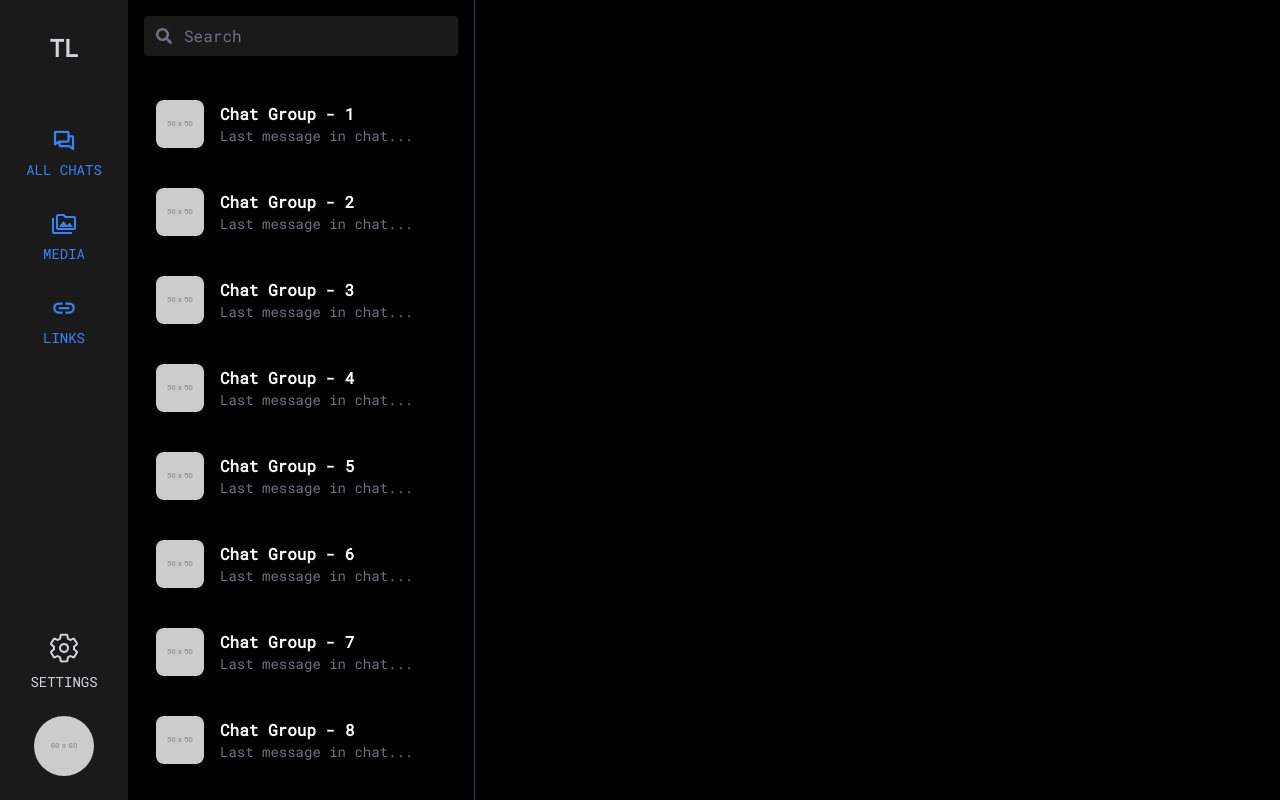
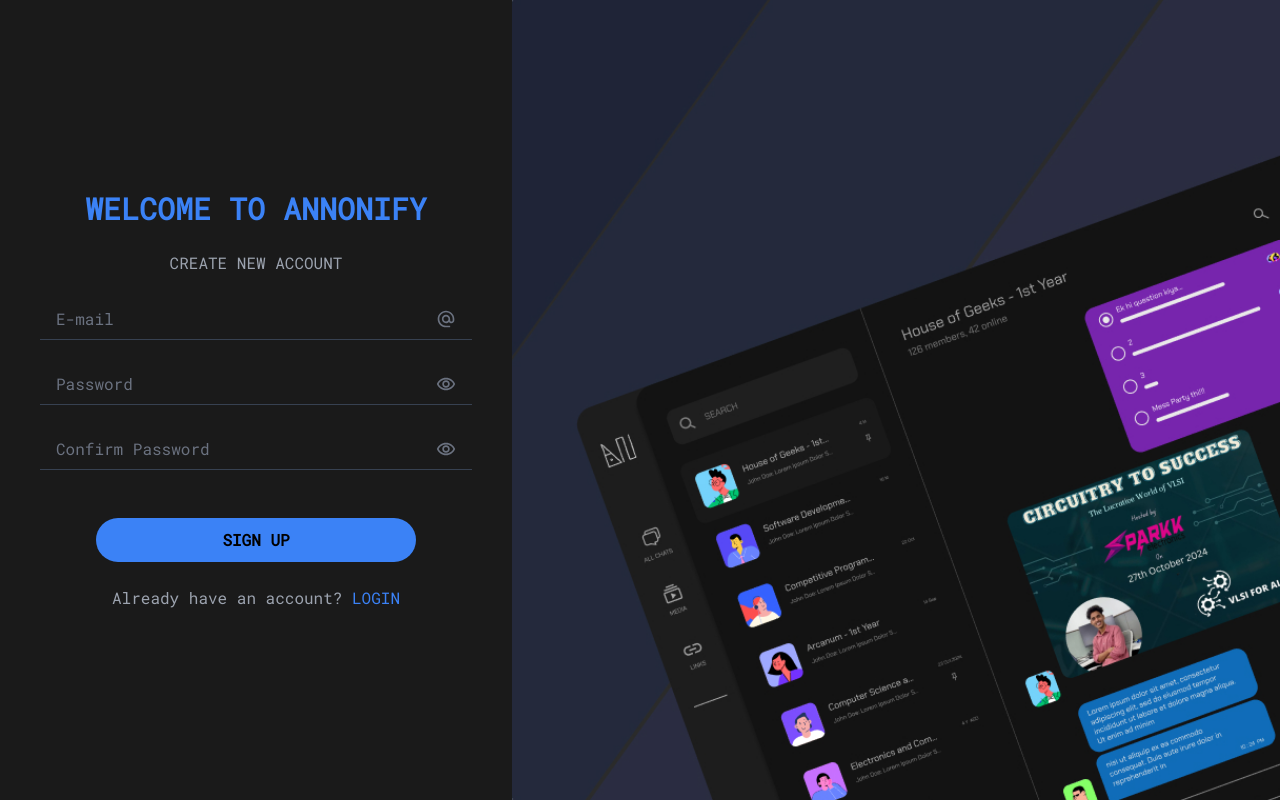
Before and after one commit to InternLay-HG/TEAM_IOSTREAM, a React (Create React App) app in the folder annonify-web/: page / in a window 1280 px wide. Built offline with nearby package versions, Linux system fonts and the light colour scheme.

Commit message:
Update App.js

```diff
--- a/annonify-web/src/App.js
+++ b/annonify-web/src/App.js
@@ -3,22 +3,36 @@
 import ChatList from "./components/ChatList";
 import ChatWindow from "./components/ChatWindow";
 import ChatDetails from "./components/ChatDetails";
+import SignupPage from "./components/SignupPage";
+import AvatarPage from "./components/AvatarPage";
+import LoginPage from "./components/LoginPage";
+
 
 function App() {
+  const [currentPage, setCurrentPage] = useState("signup");
   const [selectedChat, setSelectedChat] = useState(null);
-  const [showDetails, setShowDetails] = useState(false); // New state for toggling details
+  const [showDetails, setShowDetails] = useState(false);
+
+  const handleSignup = () => setCurrentPage("avatar");
+  const handleAvatar = () => setCurrentPage("login");
+  const handleLogin = () => setCurrentPage("chat");
 
   const handleChatSelect = (chat) => {
     setSelectedChat(chat);
-    setShowDetails(false); // Reset details visibility when selecting a new chat
+    setShowDetails(false);
   };
 
   const toggleChatDetails = () => {
-    setShowDetails((prev) => !prev); // Toggle visibility
+    setShowDetails((prev) => !prev);
   };
 
   return (
     <div className="flex h-screen bg-gray-800">
+      {currentPage === "signup" && <SignupPage onSignup={handleSignup} />}
+      {currentPage === "avatar" && <AvatarPage onAvatarSelect={handleAvatar} />}
+      {currentPage === "login" && <LoginPage onLogin={handleLogin} />}
+      {currentPage === "chat" && (
+        <>
           <Sidebar />
           <div className="flex flex-1 overflow-hidden">
             <ChatList onSelectChat={handleChatSelect} />
@@ -28,6 +42,8 @@
               {selectedChat && showDetails && <ChatDetails chat={selectedChat} />}
             </div>
           </div>
+        </>
+      )}
     </div>
   );
 }
```
Lines whose indentation alone changed are shown as unchanged.
